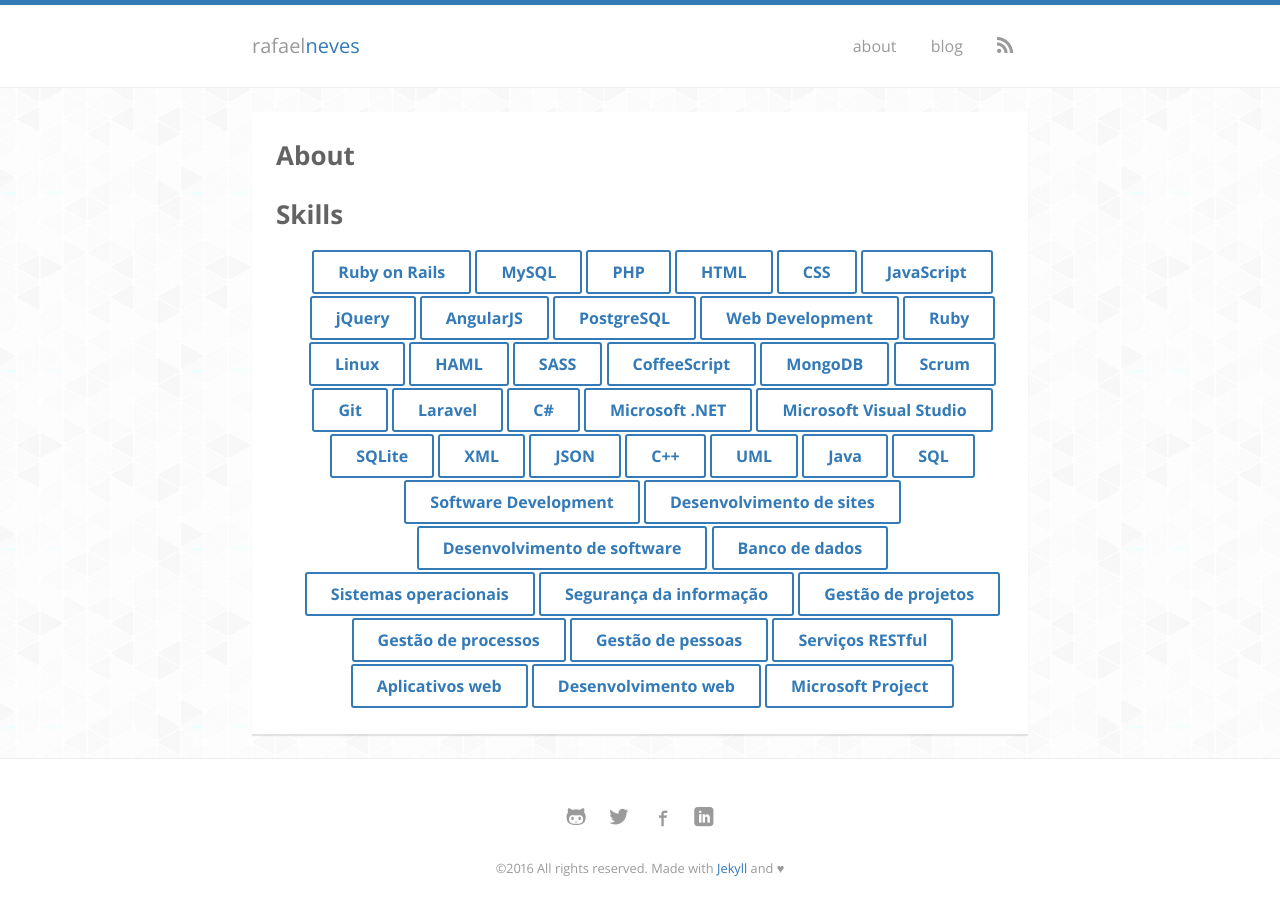
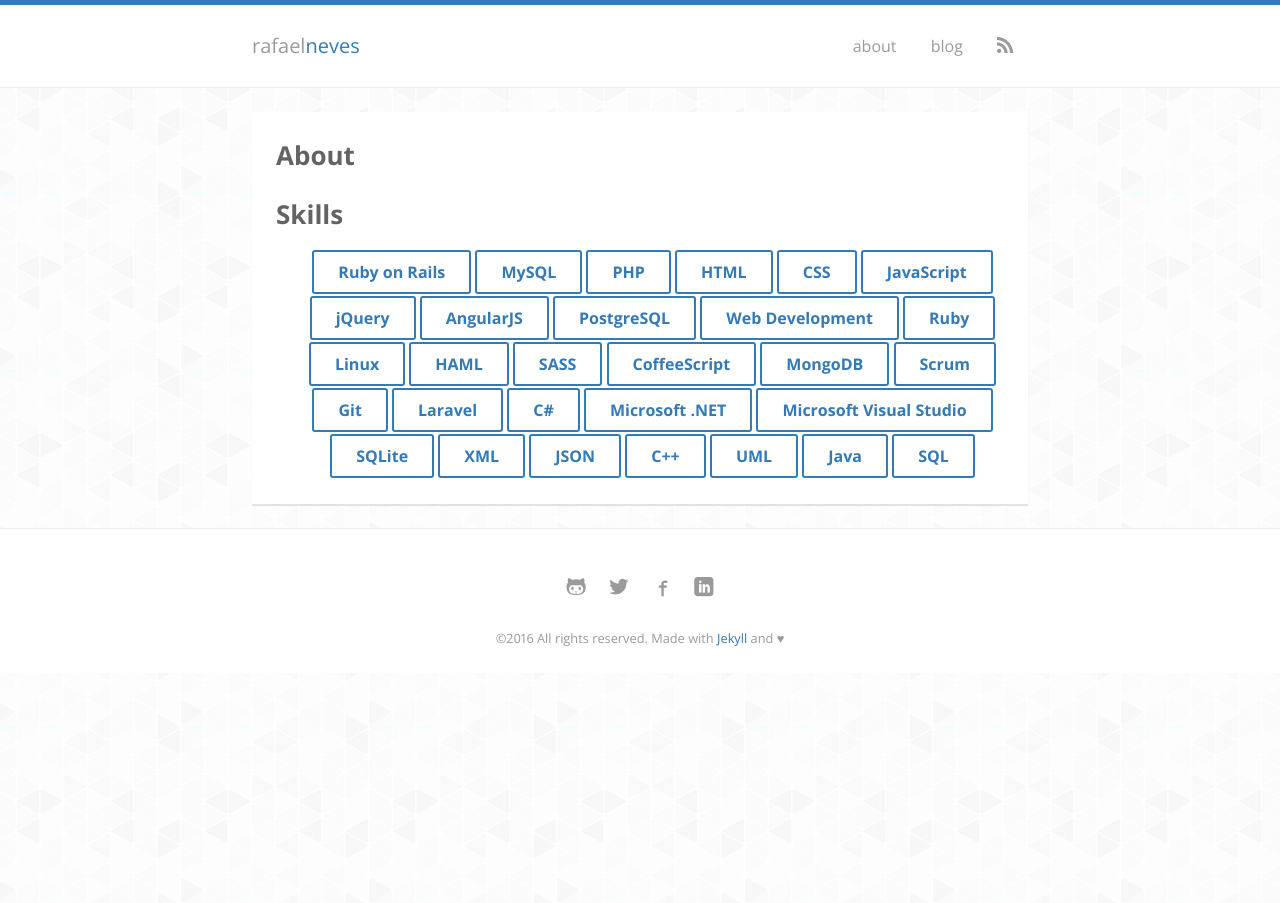
Before and after one commit to rafaelcneves/rafaelcneves.github.io, a Jekyll site: the page built from about.md, in a window 1280 px wide. Built offline with Jekyll 4.4.1, drawn with Linux system fonts in a browser that asks for light colours; nearby versions of some CDN libraries; some web fonts are replaced.

Commit message:
knowledge

```diff
--- a/_config.yml
+++ b/_config.yml
@@ -69,19 +69,19 @@ author:
     - UML
     - Java
     - SQL
-    - Software Development
-    - Desenvolvimento de sites
-    - Desenvolvimento de software
-    - Banco de dados
-    - Sistemas operacionais
-    - Segurança da informação
-    - Gestão de projetos
-    - Gestão de processos
-    - Gestão de pessoas
-    - Serviços RESTful
-    - Aplicativos web
-    - Desenvolvimento web
-    - Microsoft Project
+    # - Software Development
+    # - Desenvolvimento de sites
+    # - Desenvolvimento de software
+    # - Banco de dados
+    # - Sistemas operacionais
+    # - Segurança da informação
+    # - Gestão de projetos
+    # - Gestão de processos
+    # - Gestão de pessoas
+    # - Serviços RESTful
+    # - Aplicativos web
+    # - Desenvolvimento web
+    # - Microsoft Project
 
 # navbar pages
 navbar:
```
